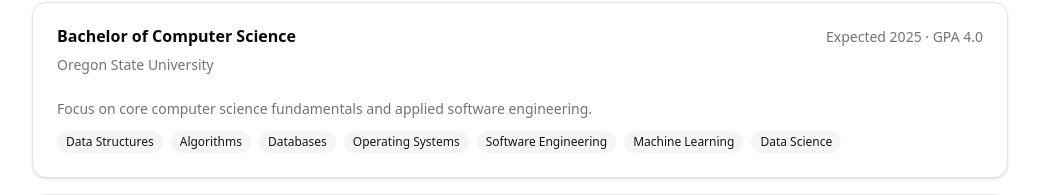
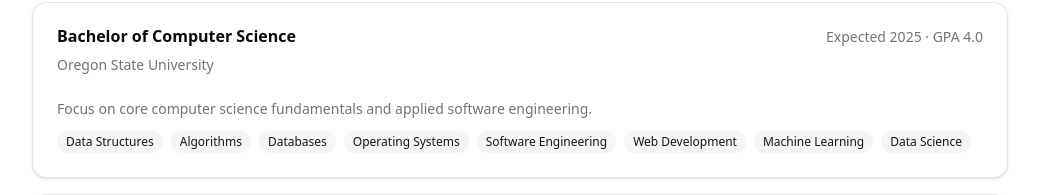
Before and after one commit to helloiamcait/portfolio, a Next.js app: page / in a window 1280 px wide. Shown: the part 2420-2615 px from the top of the page, without its empty margins (120-1159 px from the left). Built offline with nearby package versions, Linux system fonts and the light colour scheme.

Commit message:
add OSU course badges for web dev

```diff
--- a/src/components/sections/education.tsx
+++ b/src/components/sections/education.tsx
@@ -32,6 +32,7 @@
               <Badge variant="secondary">Databases</Badge>
               <Badge variant="secondary">Operating Systems</Badge>
               <Badge variant="secondary">Software Engineering</Badge>
+              <Badge variant="secondary">Web Development</Badge>
               <Badge variant="secondary">Machine Learning</Badge>
               <Badge variant="secondary">Data Science</Badge>
             </div>
```
